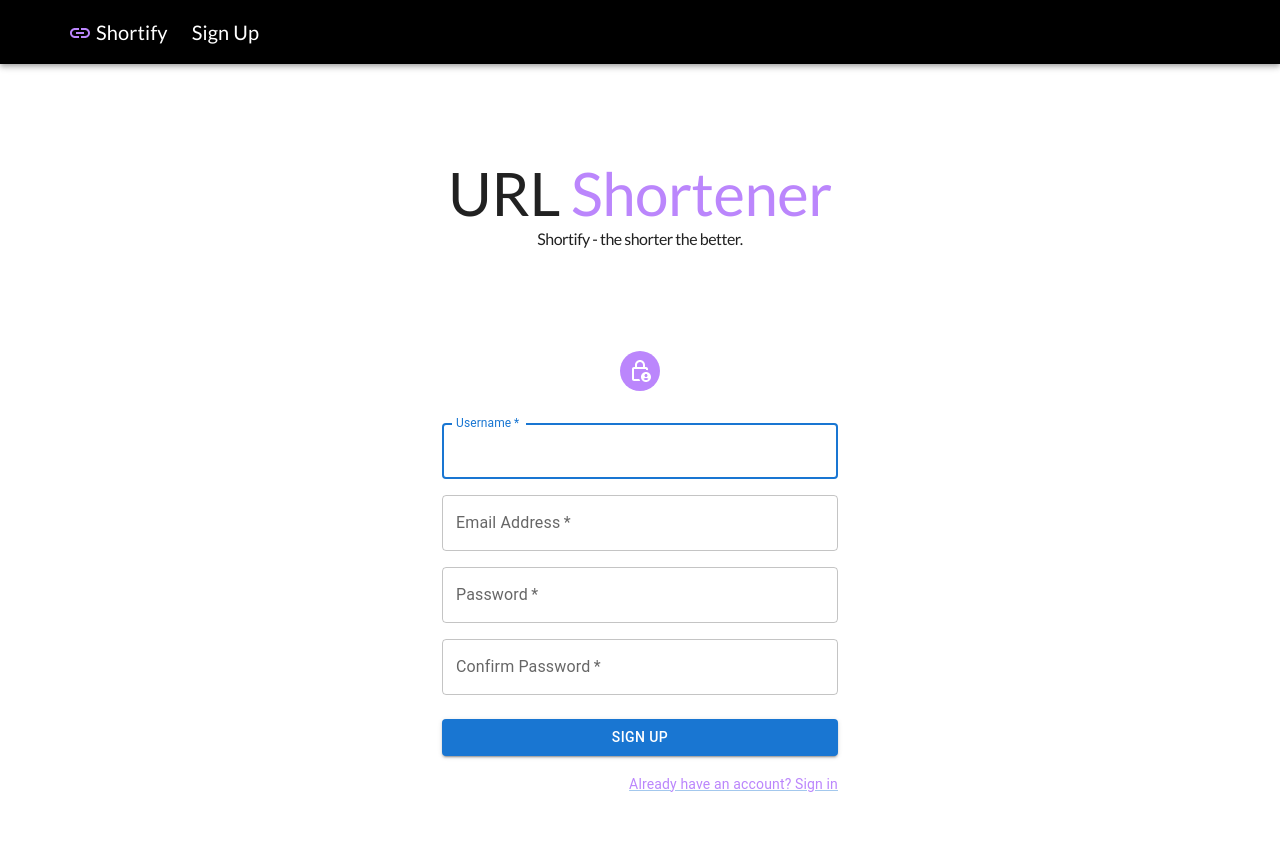
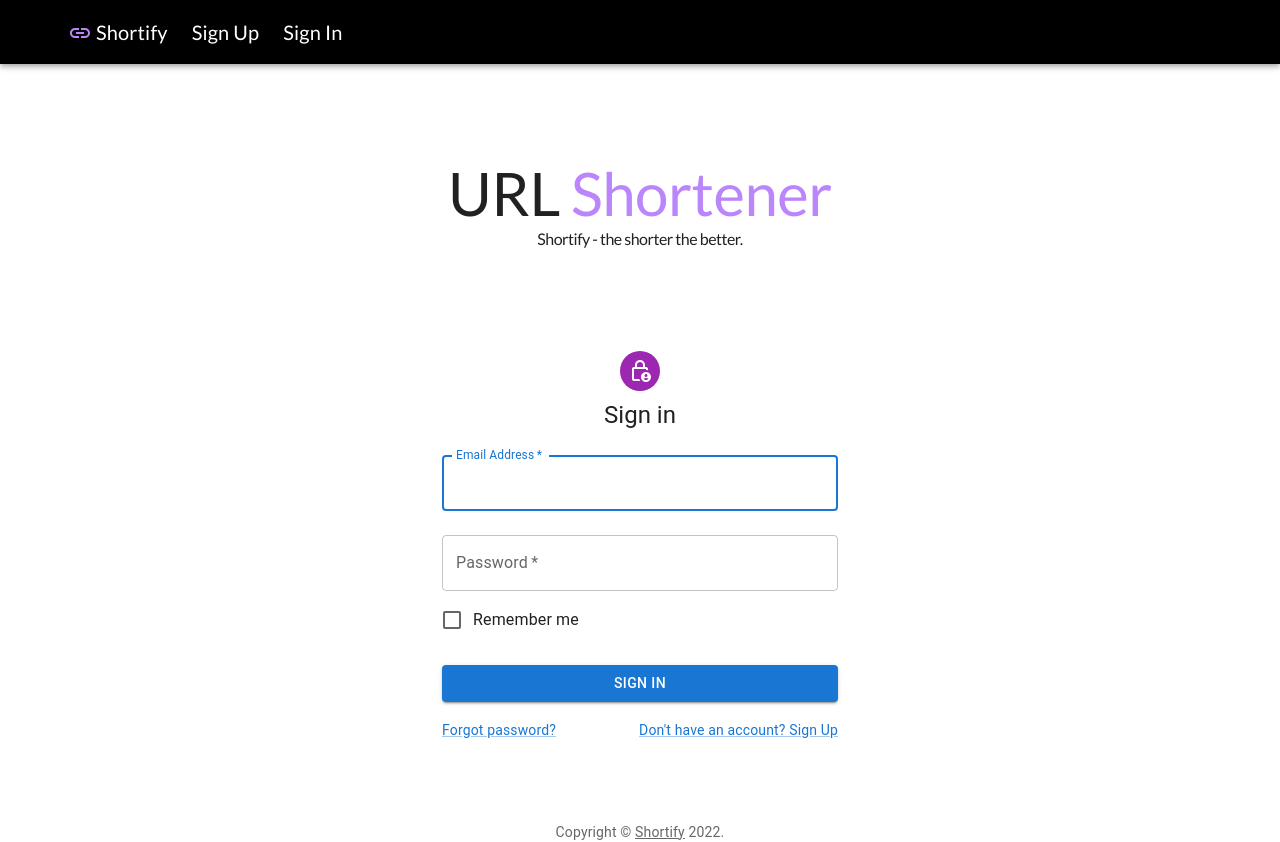
Before and after one commit to agalit1/capstone-project-url-shortener, a React (Create React App) app in the folder frontend/: page /login in a window 1280 px wide. Before the commit the page ends 800 px from the top, so only its background shows below. Built offline with nearby package versions, Linux system fonts and the light colour scheme.

Commit message:
Add footer/copyright

```diff
--- a/frontend/src/App.tsx
+++ b/frontend/src/App.tsx
@@ -5,7 +5,9 @@ import {Route, Routes} from "react-router-dom";
 import {Typography} from "@mui/material";
 import BackgroundAnimate from "./Components/Link/BackgroundAnimate";
 import SignUpCard from "./Components/User/SignUpCard";
+import SignInCard from "./Components/User/SignInCard";
 import ApplicationBar from "./Components/Navigation/ApplicationBar";
+import Footer from "./Footer";
 
 
 function App() {
@@ -22,8 +24,9 @@ function App() {
                 <Routes>
                     <Route path='/' element={<LinkCard/>}/>
                     <Route path='/signup' element={<SignUpCard/>}/>
-                    <Route path='/login' element={<SignUpCard/>}/>
+                    <Route path='/login' element={<SignInCard/>}/>
                 </Routes>
+                <Footer/>
                 <BackgroundAnimate/>
             </div>
         </>
--- a/frontend/src/Components/Navigation/ApplicationBar.tsx
+++ b/frontend/src/Components/Navigation/ApplicationBar.tsx
@@ -34,6 +34,13 @@ function ApplicationBar() {
                                             </Typography>
                                         </RouterLink>
                                     </li>
+                                    <li>
+                                        <RouterLink to='/login'>
+                                            <Typography variant="h6" component="div" fontFamily='Lato'>
+                                                Sign In
+                                            </Typography>
+                                        </RouterLink>
+                                    </li>
                                 </ul>
                             </nav>
                         </div>
--- a/frontend/src/Components/User/SignInCard.tsx
+++ b/frontend/src/Components/User/SignInCard.tsx
@@ -15,24 +15,7 @@ import {
 } from "@mui/material";
 import LockPersonOutlinedIcon from '@mui/icons-material/LockPersonOutlined';
 
-function Copyright(props: any) {
-    return (
-        <Typography variant="body2" color="text.secondary" align="center" {...props}>
-            {'Copyright © '}
-            <Link color="inherit" href="#">
-                Shortify
-            </Link>{' '}
-            {new Date().getFullYear()}
-            {'.'}
-        </Typography>
-    );
-}
-
-type Props = {
-    onLogin: () => void,
-}
-
-function SignInCard(props: Props) {
+function SignInCard() {
 
     const [data, setData] = useState({
         email: "",
@@ -49,7 +32,6 @@ function SignInCard(props: Props) {
             password: data.password
         };
         axios.post("/api/users/login", userData).then()
-            .then(props.onLogin)
             .then(() => {
                 setSuccess(true)
             })
@@ -124,7 +106,6 @@ function SignInCard(props: Props) {
                     </Grid>
                 </Box>
             </Box>
-            <Copyright sx={{mt: 8, mb: 4}}/>
         </Container>
     );
 }
--- a/frontend/src/Components/User/SignUpCard.tsx
+++ b/frontend/src/Components/User/SignUpCard.tsx
@@ -1,11 +1,12 @@
 import React, {useState} from 'react';
-import {Avatar, Box, Button, Container, CssBaseline, Grid, Link, TextField,} from "@mui/material";
+import {Avatar, Box, Button, Container, CssBaseline, Grid, TextField,} from "@mui/material";
 import LockPersonOutlinedIcon from '@mui/icons-material/LockPersonOutlined';
 import axios from "axios";
 import * as yup from 'yup';
 import {InferType, object, string} from 'yup';
 import {yupResolver} from "@hookform/resolvers/yup";
 import {useForm} from "react-hook-form";
+import {NavLink} from "react-router-dom";
 
 
 const signUpSchema = object({
@@ -133,10 +134,9 @@ function SignUpCard() {
                             </Button>
                             <Grid container justifyContent="flex-end">
                                 <Grid item>
-                                    {/*routerlink*/}
-                                    <Link href="#" variant="body2" sx={{color: "#BB86FC"}}>
+                                    <NavLink to="/login">
                                         Already have an account? Sign in
-                                    </Link>
+                                    </NavLink>
                                 </Grid>
                             </Grid>
                         </Box>
--- /dev/null
+++ b/frontend/src/Footer.tsx
@@ -0,0 +1,24 @@
+import React from 'react';
+import {Box, Container, Link, Typography} from "@mui/material";
+
+function Footer() {
+
+    return (
+        <footer>
+            <Container>
+                <Box textAlign="center" pt={{xs: 5, sm: 10}} pb={{xs: 5, sm: 0}}>
+                    <Typography variant="body2" color="text.secondary">
+                        {'Copyright © '}
+                        <Link color="inherit" href="/">
+                            Shortify
+                        </Link>{' '}
+                        {new Date().getFullYear()}
+                        {'.'}
+                    </Typography>
+                </Box>
+            </Container>
+        </footer>
+    );
+}
+
+export default Footer;
```
